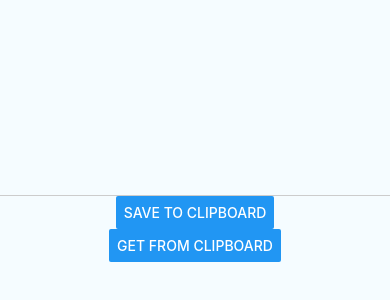
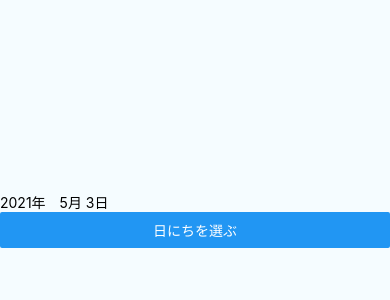
Before and after one commit to Jastin-Infj/AnimeStaffSearchWeb, a React Native app: screen / in a window 390 px wide. Shown: the part 202-502 px from the top of the page. Built offline with nearby package versions, Linux system fonts and the light colour scheme.

Commit message:
プラットフォーム別にTimePickerの用意 ios版の内容更新方法を記載

```diff
--- a/App.js
+++ b/App.js
@@ -1,59 +1,64 @@
-import React , {Component} from 'react';
-import {StyleSheet , View , Button , TextInput , Text, Clipboard} from 'react-native';
-//import ClipBoard from '@react-native-community/clipboard';
+import React ,  { Component } from 'react';
+import {StyleSheet, Platform, Text , View, Button , DatePickerAndroid , DatePickerIOS} from 'react-native';
+import RNDateTimePicker from '@react-native-community/datetimepicker';
+import dayjs from 'dayjs';
 
-//ClipBoardは 非推奨だが、expo では 上記の ClipBoardが利用出来なかったため 旧 ClipBoardを利用
 export default class App extends Component{
   constructor(){
-    super()
-      this.state = {
-        input: "",
-        text: ""
-      }
-  }
-  pbcopy(){
-    const {input} = this.state;
-    Clipboard.setString(input);
+    super();
+    this.state = {
+      vibrate: false,
+      date: new Date()
+    }
   }
 
-  async getpb(){
-    const text = await Clipboard.getString();
-    this.setState({text});
+  async openDatePickerAndroid(){
+    try{
+      const {action , year , month , day} = await DatePickerAndroid.open({
+        date: new Date(2021,4,25)
+      });
+
+      if( action !== DatePickerAndroid.dismissedAction){
+        this.setState({
+          date: new Date(year,month,day)
+        })
+      }
+    }
+    catch({code,message}){
+      console.warn('Cannot open date picker',message);
+    }
   }
 
+  //Textオブジェクトの場合は、<Text></Text>のほうがやりやすいかも
   render(){
+    const {date} = this.state;
     return(
       <View style = {{
-        flex: 1,
-        justifyContent: 'center',
-        alignItems: 'center',
-        backgroundColor: '#F5FCFF'
+          flex: 1,
+          justifyContent: 'center',
+          alignContent: 'center',
+          backgroundColor: '#F5FCFF',
       }}>
-        <TextInput
-          style = {{
-            width: '100%',
-            textAlign: 'center',
-            borderBottomWidth: 1,
-            borderBottomColor: '#ccc'
-          }}
-            value = {this.state.input}
-            onChangeText = {
-              input =>
-                this.setState({input})
-            }/>
-        <Button
-          onPress = {() =>
-            {this.pbcopy()}
+        <Text>{`${date.getFullYear()}年　${date.getMonth() + 1}月 ${date.getDate()}日`}</Text>
+          {Platform.OS === 'ios' ?
+            <RNDateTimePicker
+            style = {{width: 320}}
+            value = {date}
+            onChange = {(event,date) => {
+                // RNDateTimePickerの場合 {value} 属性が変更されない
+                // setState()を呼び出すことが必須になる
+                this.state.date = dayjs(date).toDate();
+                // 内容を更新してからsetStateを呼び出し
+                this.setState(this.state.date);
+              }
+            }
+            mode = {'date'}
+            display = {'spinner'}/>
+            :
+            <Button onPress = {() =>
+              this.openDatePickerAndroid()}
+              title={'日にちを選ぶ'}/>
           }
-          title = "save to ClipBoard"
-          />
-        <Text>{this.state.text}</Text>
-        <Button
-          onPress = {() =>
-            {this.getpb()}
-          }
-          title = "get from ClipBoard"
-        />
       </View>
     );
   }
--- a/package.json
+++ b/package.json
@@ -10,6 +10,7 @@
   "dependencies": {
     "@react-native-community/clipboard": "^1.5.1",
     "@react-native-community/datetimepicker": "^3.4.3",
+    "dayjs": "^1.10.4",
     "expo": "~40.0.0",
     "expo-status-bar": "~1.0.3",
     "firebase": "^8.3.2",
```
Also changed, not shown: 2 other files (tests, documents, lock files or other folders).
